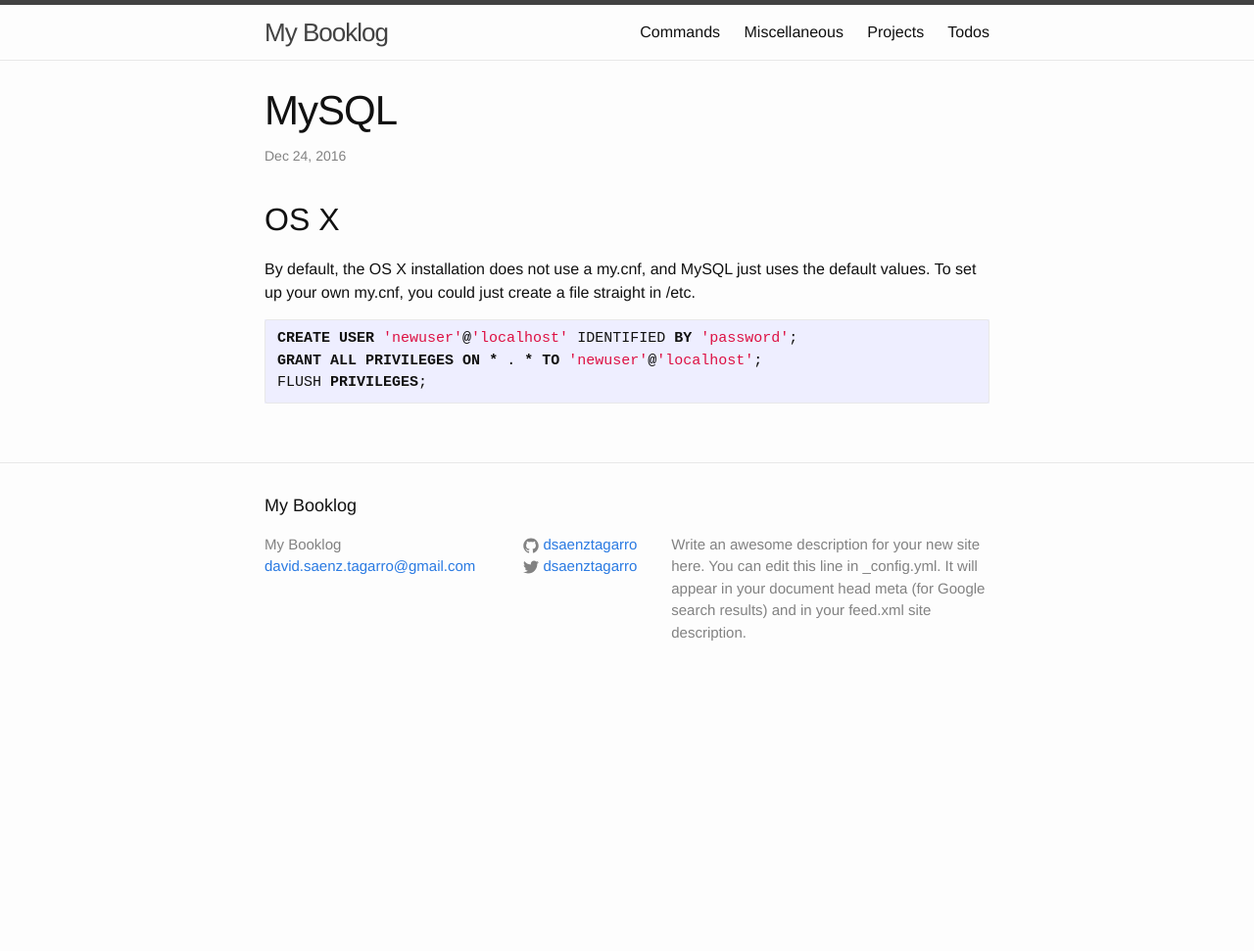
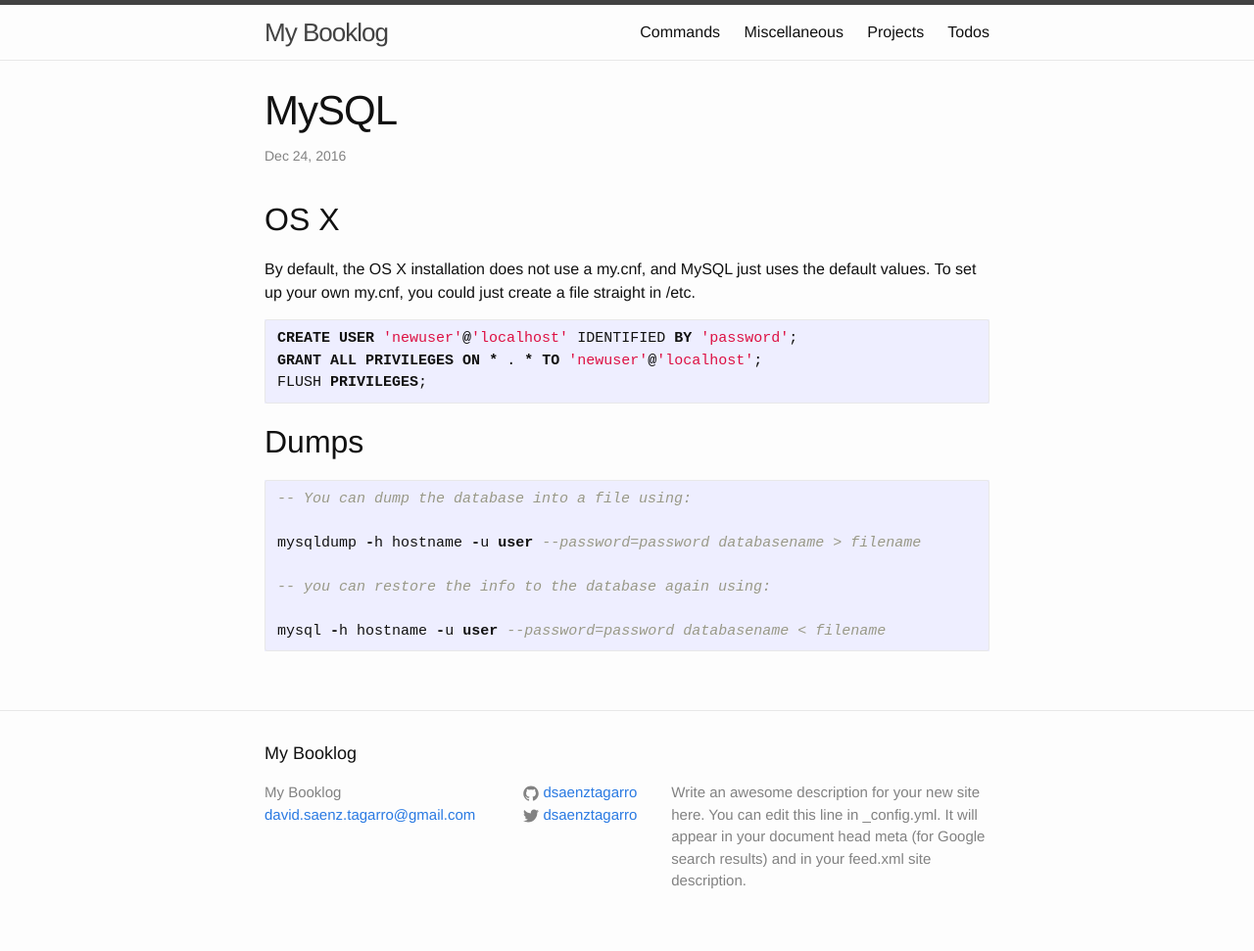
Before and after one commit to dsaenztagarro/booklog, a Jekyll site: the page built from _commands/mysql.md, in a window 1280 px wide. Shown: the whole page at 98% size. Built offline with Jekyll 4.4.1, drawn with Linux system fonts in a browser that asks for light colours; before the commit the page ends 900 px from its top, so only the background shows below that.

Commit message:
Snippet on mysql dumps

````diff
--- a/_commands/mysql.md
+++ b/_commands/mysql.md
@@ -14,3 +14,15 @@ CREATE USER 'newuser'@'localhost' IDENTIFIED BY 'password';
 GRANT ALL PRIVILEGES ON * . * TO 'newuser'@'localhost';
 FLUSH PRIVILEGES;
 ```
+
+## Dumps
+
+```sql
+-- You can dump the database into a file using:
+
+mysqldump -h hostname -u user --password=password databasename > filename
+
+-- you can restore the info to the database again using:
+
+mysql -h hostname -u user --password=password databasename < filename
+```
````
